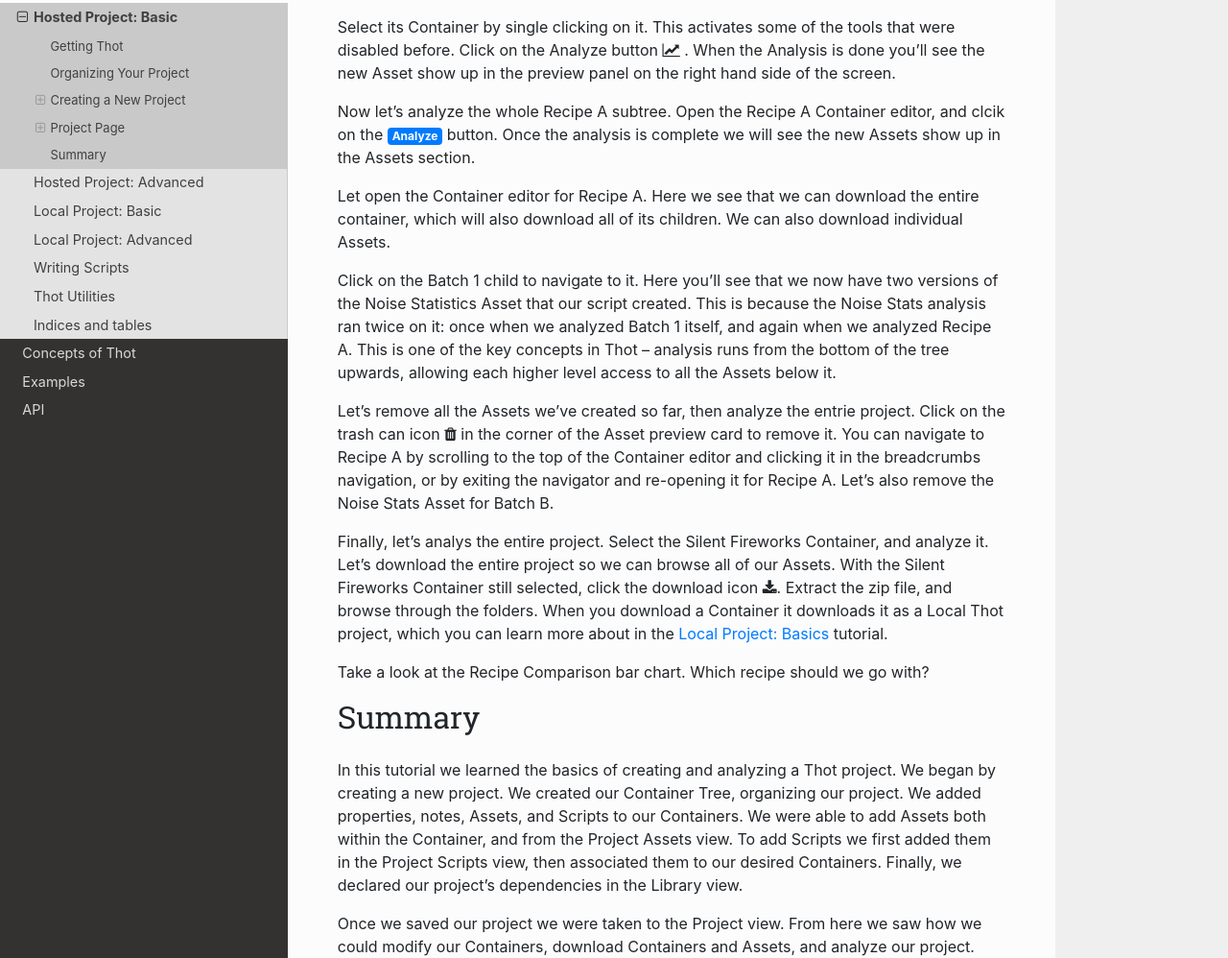
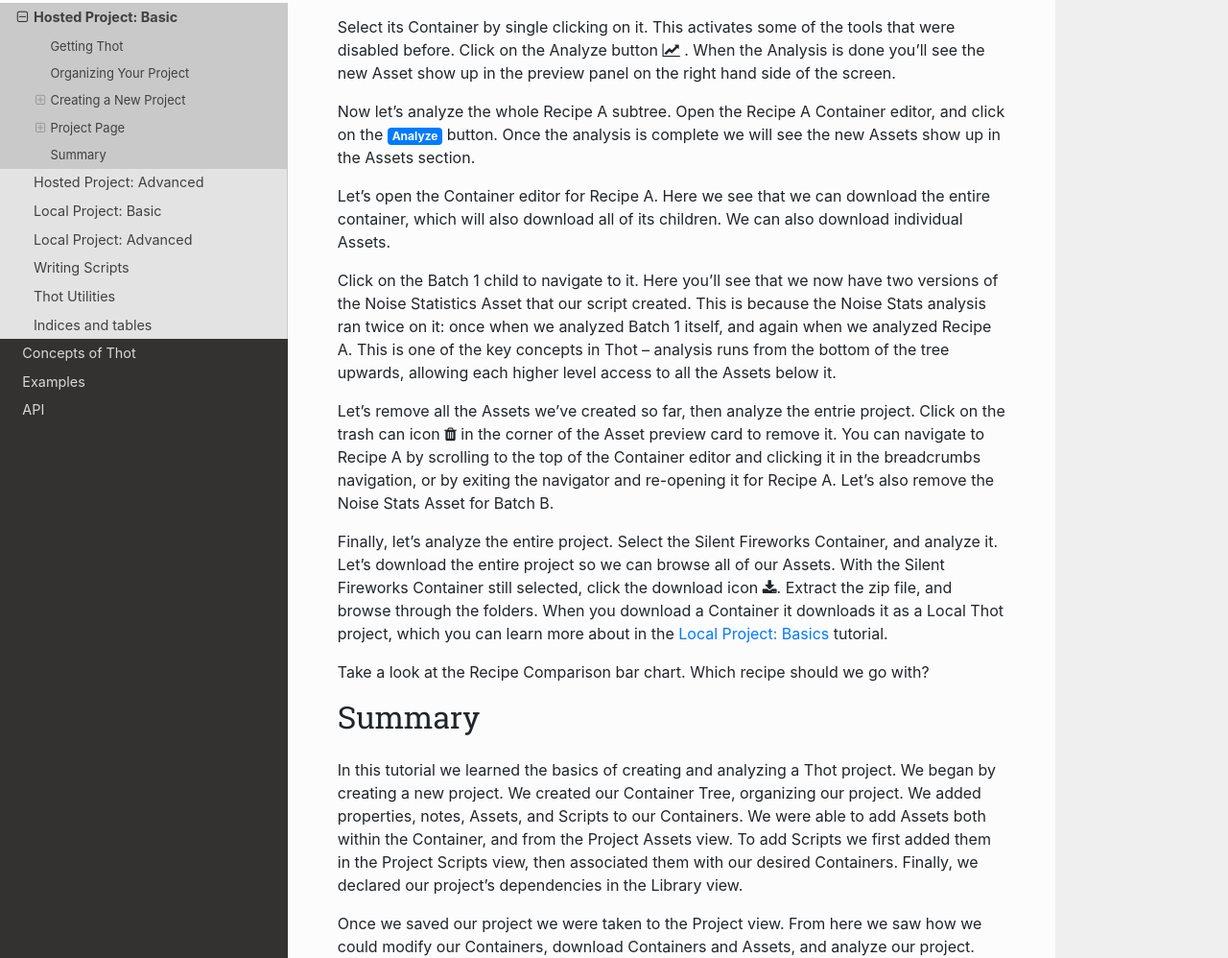
Before and after one commit to syre-data/docs, a Sphinx documentation site: the page built from source/get_started/hosted_project-basic.rst, in a window 1280 px wide and 1400 px high, scrolled down 4109 px. Shown: the part 229-1227 px from the top of the window at 96% size. Built offline with Sphinx 7.4.7 and the Read the Docs theme 2.0.0, drawn with Linux system fonts in a browser that asks for light colours; some of the changed text lies outside the part shown.

Commit message:
Fixed typos.

```diff
--- a/source/get_started/hosted_project-basic.rst
+++ b/source/get_started/hosted_project-basic.rst
@@ -121,15 +121,15 @@
 Select its Container by single clicking on it. This activates some of the tools that were disabled before. Click on the Analyze button :fa:`chart-line`
 . When the Analysis is done you'll see the new Asset show up in the preview panel on the right hand side of the screen.
 
-Now let's analyze the whole Recipe A subtree. Open the Recipe A Container editor, and clcik on the :badge:`Analyze, badge-primary` button. Once the analysis is complete we will see the new Assets show up in the Assets section.
+Now let's analyze the whole Recipe A subtree. Open the Recipe A Container editor, and click on the :badge:`Analyze, badge-primary` button. Once the analysis is complete we will see the new Assets show up in the Assets section.
 
-Let open the Container editor for Recipe A. Here we see that we can download the entire container, which will also download all of its children. We can also download individual Assets.
+Let's open the Container editor for Recipe A. Here we see that we can download the entire container, which will also download all of its children. We can also download individual Assets.
 
 Click on the Batch 1 child to navigate to it. Here you'll see that we now have two versions of the Noise Statistics Asset that our script created. This is because the Noise Stats analysis ran twice on it: once when we analyzed Batch 1 itself, and again when we analyzed Recipe A. This is one of the key concepts in Thot -- analysis runs from the bottom of the tree upwards, allowing each higher level access to all the Assets below it.
 
 Let's remove all the Assets we've created so far, then analyze the entrie project. Click on the trash can icon :fa:`trash` in the corner of the Asset preview card to remove it. You can navigate to Recipe A by scrolling to the top of the Container editor and clicking it in the breadcrumbs navigation, or by exiting the navigator and re-opening it for Recipe A. Let's also remove the Noise Stats Asset for Batch B.
 
-Finally, let's analys the entire project. Select the Silent Fireworks Container, and analyze it. Let's download the entire project so we can browse all of our Assets. With the Silent Fireworks Container still selected, click the download icon :fa:`download`. Extract the zip file, and browse through the folders. When you download a Container it downloads it as a Local Thot project, which you can learn more about in the :ref:`Local Project: Basics <local_project_basics>` tutorial.
+Finally, let's analyze the entire project. Select the Silent Fireworks Container, and analyze it. Let's download the entire project so we can browse all of our Assets. With the Silent Fireworks Container still selected, click the download icon :fa:`download`. Extract the zip file, and browse through the folders. When you download a Container it downloads it as a Local Thot project, which you can learn more about in the :ref:`Local Project: Basics <local_project_basics>` tutorial.
 
 Take a look at the Recipe Comparison bar chart. Which recipe should we go with?
 
@@ -137,6 +137,6 @@
 Summary
 *******
 
-In this tutorial we learned the basics of creating and analyzing a Thot project. We began by creating a new project. We created our Container Tree, organizing our project. We added properties, notes, Assets, and Scripts to our Containers. We were able to add Assets both within the Container, and from the Project Assets view. To add Scripts we first added them in the Project Scripts view, then associated them to our desired Containers. Finally, we declared our project's dependencies in the Library view.
+In this tutorial we learned the basics of creating and analyzing a Thot project. We began by creating a new project. We created our Container Tree, organizing our project. We added properties, notes, Assets, and Scripts to our Containers. We were able to add Assets both within the Container, and from the Project Assets view. To add Scripts we first added them in the Project Scripts view, then associated them with our desired Containers. Finally, we declared our project's dependencies in the Library view.
 
 Once we saved our project we were taken to the Project view. From here we saw how we could modify our Containers, download Containers and Assets, and analyze our project.
```
Also changed, not shown: other parts of source/get_started/hosted_project-basic.rst (+2 -2 lines), source/get_started/local_project-basic.rst (+7 -7 lines).
